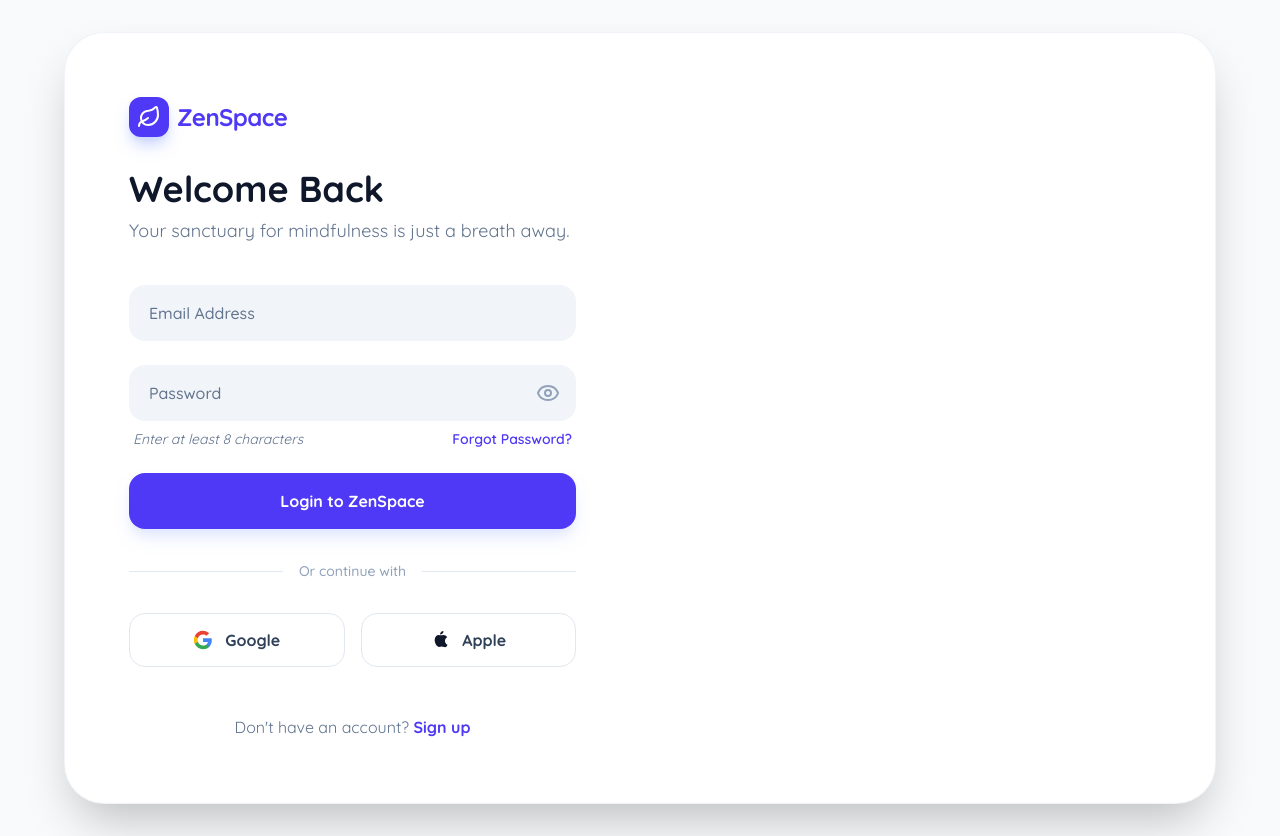
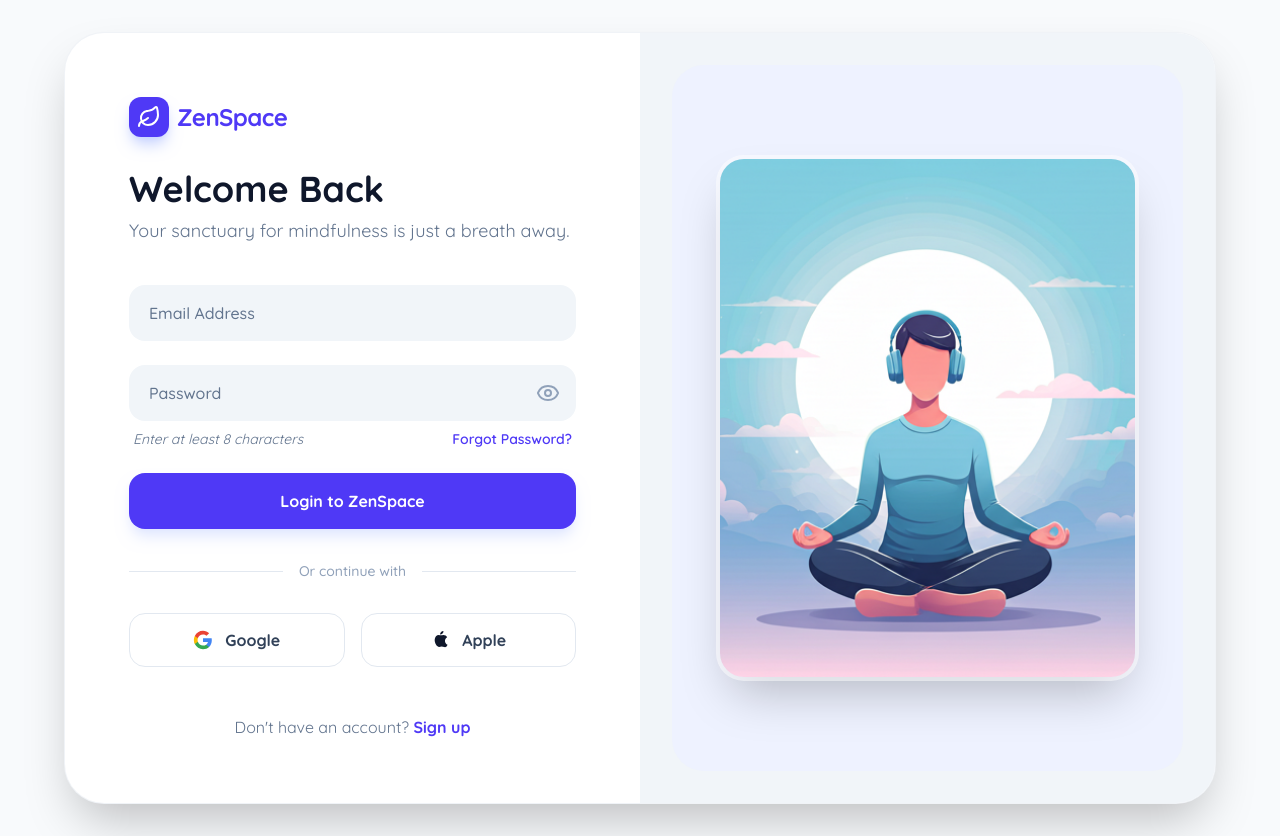
Before and after one commit to arturolguillen/devarturo-7-login-page, a Next.js app: page / in a window 1280 px wide. Built offline with nearby package versions, Linux system fonts and the light colour scheme.

Commit message:
Added illustration image.

```diff
--- a/src/app/page.tsx
+++ b/src/app/page.tsx
@@ -1,6 +1,7 @@
 import AppleLoginButton from "@/components/AppleLoginButton";
 import EmailInput from "@/components/EmailInput";
 import GoogleLoginButton from "@/components/GoogleLoginButton";
+import Illustration from "@/components/Illustration";
 import LeftColumn from "@/components/LeftColumn";
 import LoginButton from "@/components/LoginButton";
 import LoginContinueWith from "@/components/LoginContinueWith";
@@ -9,6 +10,7 @@ import Logo from "@/components/Logo";
 import MainContent from "@/components/MainContent";
 import MainWrapper from "@/components/MainWrapper";
 import PasswordInput from "@/components/PasswordInput";
+import RightColumn from "@/components/RightColumn";
 import SignUpLink from "@/components/SignUpLink";
 import SocialLogins from "@/components/SocialLogins";
 
@@ -32,6 +34,9 @@ export default function Home() {
                     <SignUpLink />
                 </LoginForm>
             </LeftColumn>
+            <RightColumn>
+                <Illustration />
+            </RightColumn>
         </MainWrapper>
     );
 }
--- /dev/null
+++ b/src/components/Illustration.tsx
@@ -0,0 +1,14 @@
+import IllustrationImage from "@/images/zenspace_login_image_1.png";
+import Image from "next/image";
+
+export default function Illustration() {
+    return (
+        <div className="w-full aspect-4/5 rounded-3xl overflow-hidden shadow-2xl ring-4 ring-white/50 transform transition-transform group-hover:scale-[1.02] duration-700">
+            <Image
+                src={IllustrationImage}
+                alt={'Meditation Illustration'}
+                className="size-full object-cover"
+            />
+        </div>
+    );
+}
--- /dev/null
+++ b/src/components/RightColumn.tsx
@@ -0,0 +1,11 @@
+export default function RightColumn({ children }: {
+    children: React.ReactNode;
+}) {
+    return (
+        <div className="hidden md:flex flex-col bg-slate-100 p-8">
+            <div className="size-full rounded-4xl overflow-hidden relative group bg-indigo-50 flex flex-col items-center justify-center p-12 text-center">
+                {children}
+            </div>
+        </div>
+    );
+}
```
Also changed, not shown: src/images/zenspace_login_image_1.png (added).
